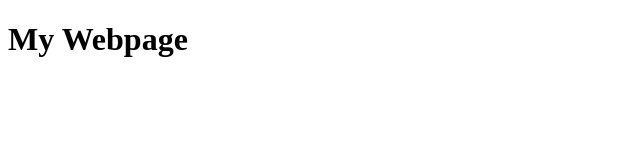
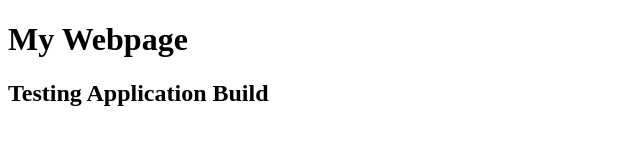
Before and after one commit to UW-CSE442-WI20/A3-us-election-history, a website built with Parcel: page src/index.html in a window 1280 px wide. Shown: the whole page, without its empty margins (0-640 px from the left). Built offline with nearby package versions, Linux system fonts and the light colour scheme.

Commit message:
npm build

```diff
--- a/src/index.html
+++ b/src/index.html
@@ -6,6 +6,7 @@
   </head>
   <body>
     <h1>My Webpage</h1>
+    <h2>Testing Application Build</h2>
     <script src="./index.js"></script>
   </body>
 </html>
```
